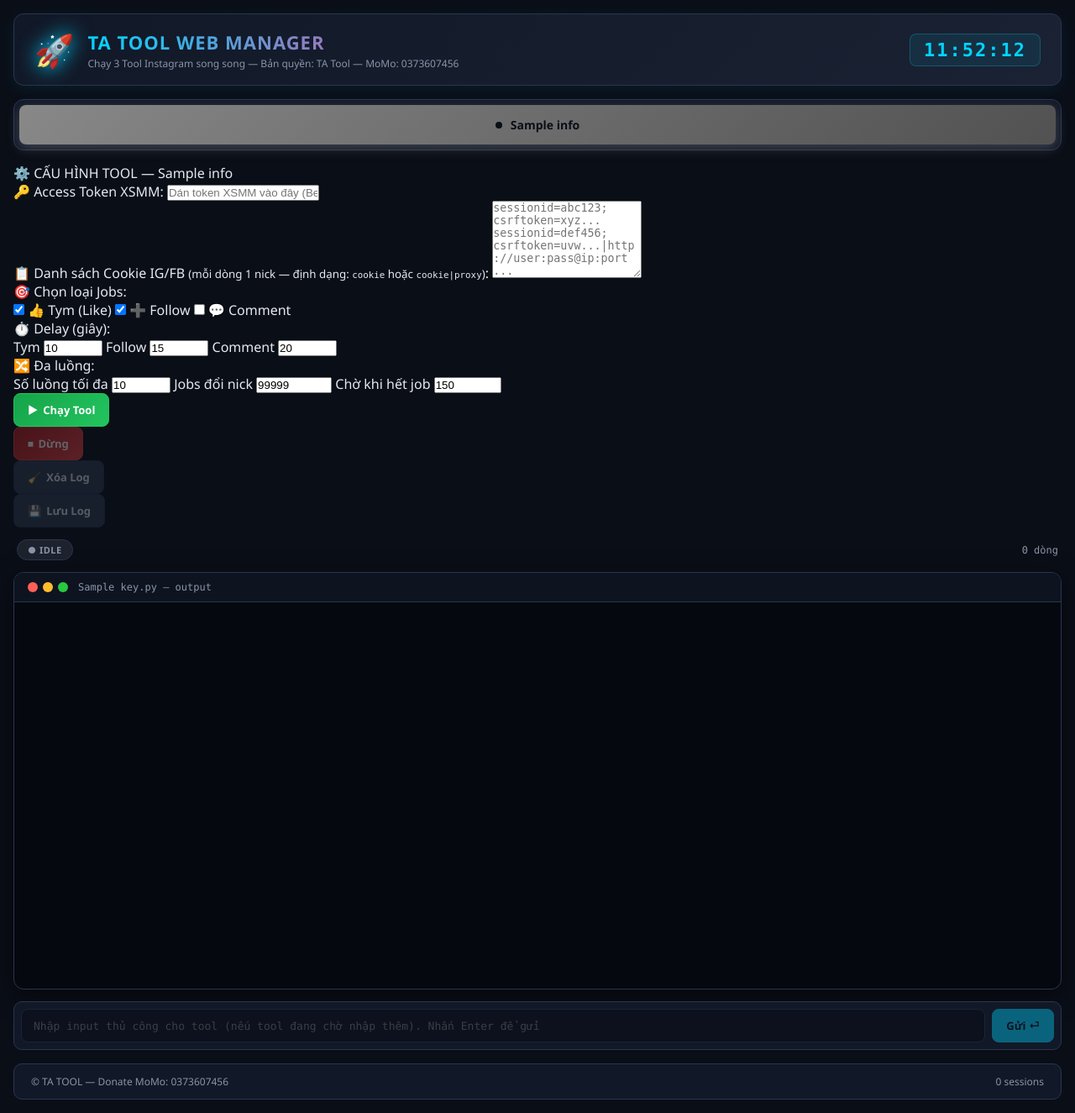
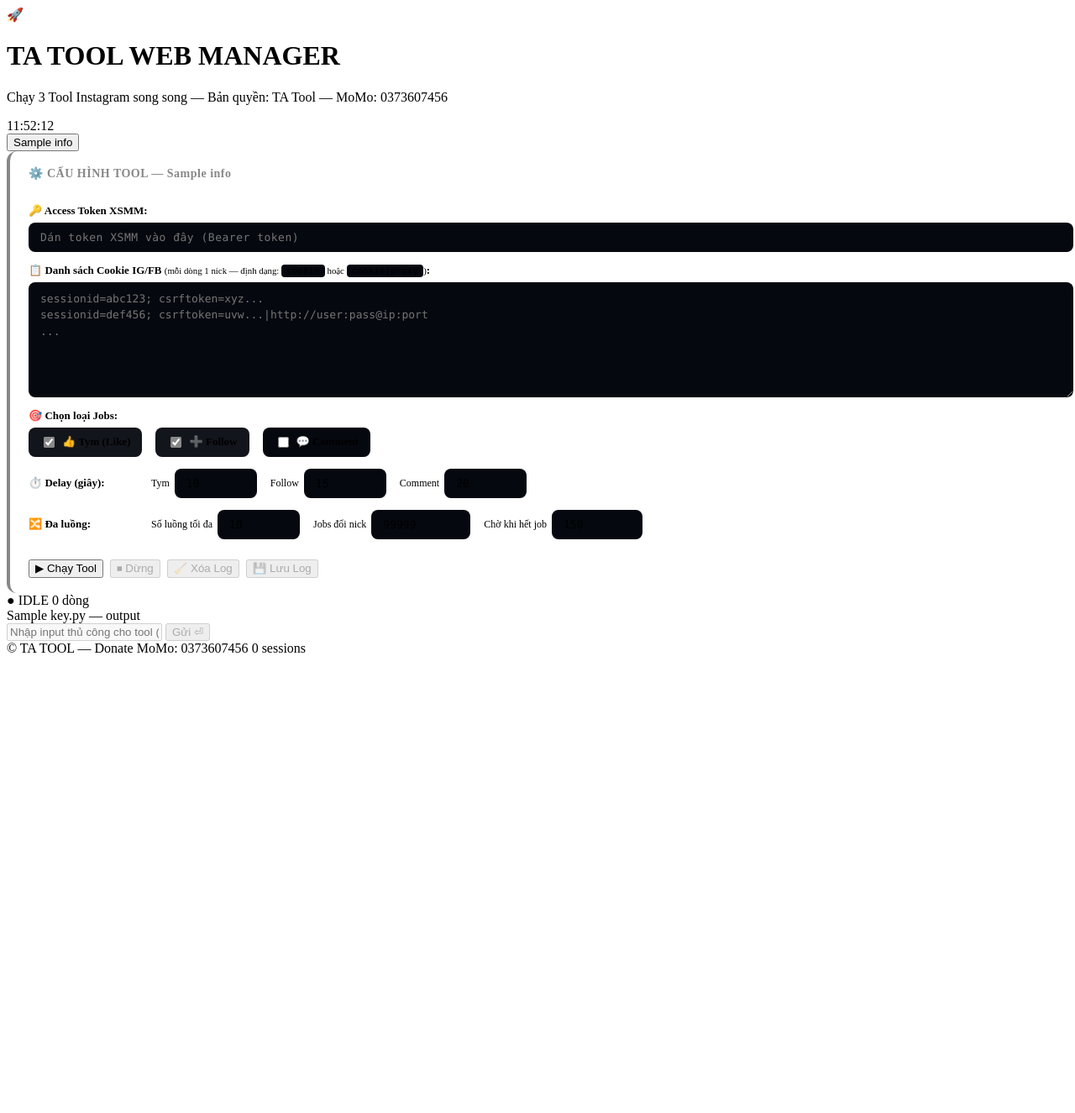
Before and after one commit to kxjxjdjhzhxhxh-jpg/Tool-xsmm, a Flask app: template templates/index.html in a window 1280 px wide. Shown: the whole page at 84% size. After the commit the page ends 777 px from the top, so only its background shows below. Run offline with Flask 3, Linux system fonts and the light colour scheme; the template is opened without the code that fills it: most values are stand-ins (such as "Sample title", 1, 10 or a date in 2020); data that the repository does not hold is empty; some libraries are stand-ins or nearby versions.

Commit message:
Update style.css

```diff
--- a/static/style.css
+++ b/static/style.css
@@ -1,246 +1,43 @@
-* { margin: 0; padding: 0; box-sizing: border-box; }
-
-:root {
-    --bg: #0a0e17;
-    --bg2: #111827;
-    --bg3: #1a2233;
-    --border: #2a3550;
-    --text: #e4e9f2;
-    --text-dim: #8a94a8;
-    --accent: #00d4ff;
-    --green: #22c55e;
-    --red: #ef4444;
-    --yellow: #eab308;
-    --pink: #ec4899;
-}
-
-body {
-    font-family: 'Segoe UI', -apple-system, BlinkMacSystemFont, sans-serif;
-    background: var(--bg);
-    color: var(--text);
-    min-height: 100vh;
-    overflow-x: hidden;
-}
-
-.app {
-    display: flex;
-    flex-direction: column;
-    min-height: 100vh;
-    max-width: 1600px;
-    margin: 0 auto;
-    padding: 16px;
-    gap: 16px;
-}
-
-/* ===== HEADER ===== */
-.header {
-    display: flex;
-    justify-content: space-between;
-    align-items: center;
-    background: linear-gradient(135deg, #111827 0%, #1a2233 100%);
-    border: 1px solid var(--border);
-    border-radius: 12px;
-    padding: 16px 24px;
-    box-shadow: 0 4px 20px rgba(0, 212, 255, 0.08);
-    flex-wrap: wrap;
-    gap: 12px;
-}
-.logo { display: flex; align-items: center; gap: 16px; }
-.logo-icon { font-size: 38px; filter: drop-shadow(0 0 12px var(--accent)); }
-.logo h1 {
-    font-size: 22px;
-    font-weight: 800;
-    background: linear-gradient(90deg, var(--accent), var(--pink));
-    -webkit-background-clip: text;
-    -webkit-text-fill-color: transparent;
-    letter-spacing: 1px;
-}
-.subtitle { font-size: 12px; color: var(--text-dim); margin-top: 2px; }
-.header-info { display: flex; align-items: center; gap: 16px; }
-.clock {
-    font-family: 'Consolas', monospace;
-    font-size: 22px;
-    font-weight: 700;
-    color: var(--accent);
-    background: rgba(0, 212, 255, 0.08);
-    padding: 6px 16px;
-    border-radius: 8px;
-    border: 1px solid rgba(0, 212, 255, 0.25);
-    letter-spacing: 2px;
-}
-
-/* ===== TABS ===== */
-.tabs {
-    display: flex;
-    gap: 8px;
-    background: var(--bg2);
-    border: 1px solid var(--border);
-    border-radius: 12px;
-    padding: 6px;
-    flex-wrap: wrap;
-}
-.tab-btn {
-    flex: 1;
-    min-width: 180px;
-    padding: 14px 20px;
-    background: transparent;
-    color: var(--text-dim);
-    border: none;
-    border-radius: 8px;
-    font-size: 14px;
-    font-weight: 600;
-    cursor: pointer;
-    transition: all 0.2s;
-    display: flex;
-    align-items: center;
-    justify-content: center;
-    gap: 10px;
-    font-family: inherit;
-}
-.tab-btn:hover { background: var(--bg3); color: var(--text); }
-.tab-btn.active {
-    background: linear-gradient(135deg, var(--tab-color), color-mix(in srgb, var(--tab-color) 60%, #000));
-    color: #0a0e17;
-    box-shadow: 0 4px 15px color-mix(in srgb, var(--tab-color) 40%, transparent);
-}
-.tab-dot {
-    width: 8px; height: 8px; border-radius: 50%;
-    background: var(--tab-color);
-    box-shadow: 0 0 10px var(--tab-color);
-}
-.tab-btn.active .tab-dot { background: #0a0e17; box-shadow: none; }
-
-/* ===== CONTENT ===== */
-.content { flex: 1; }
-.tool-panel { display: none; flex-direction: column; gap: 14px; }
-.tool-panel.active { display: flex; animation: fadeIn 0.25s ease; }
-@keyframes fadeIn { from { opacity: 0; transform: translateY(6px); } to { opacity: 1; transform: translateY(0); } }
-
-.tool-header {
-    display: flex;
-    justify-content: space-between;
-    align-items: center;
-    gap: 20px;
+/* ============ CONFIG FORM ============ */
+.config-form {
     background: var(--bg2);
     border: 1px solid var(--border);
     border-left: 4px solid var(--panel-color);
     border-radius: 12px;
-    padding: 16px 20px;
-    flex-wrap: wrap;
+    padding: 18px 22px;
+    display: flex;
+    flex-direction: column;
+    gap: 14px;
 }
-.tool-header h2 { font-size: 18px; color: var(--panel-color); margin-bottom: 4px; }
-.tool-header p { font-size: 12px; color: var(--text-dim); }
+.form-title {
+    font-size: 14px;
+    font-weight: 800;
+    color: var(--panel-color);
+    letter-spacing: 0.5px;
+    padding-bottom: 10px;
+    border-bottom: 1px dashed var(--border);
+    margin-bottom: 4px;
+}
+.form-row { display: flex; flex-direction: column; gap: 6px; }
+.form-row label {
+    font-size: 13px;
+    color: var(--text);
+    font-weight: 600;
+}
+.form-row label small { color: var(--text-dim); font-weight: 400; }
+.form-row label code {
+    background: #05080f;
+    padding: 1px 6px;
+    border-radius: 4px;
+    color: var(--accent);
+    font-size: 11px;
+}
+.form-row-inline { flex-direction: row; align-items: center; gap: 16px; flex-wrap: wrap; }
+.form-row-inline > label { min-width: 130px; }
+.inline-inputs { display: flex; gap: 16px; align-items: center; flex-wrap: wrap; }
+.inline-inputs span { display: inline-flex; align-items: center; gap: 6px; font-size: 12px; color: var(--text-dim); }
 
-.tool-actions { display: flex; gap: 8px; flex-wrap: wrap; }
-
-.btn {
-    padding: 10px 16px;
-    border: 1px solid var(--border);
-    border-radius: 8px;
-    background: var(--bg3);
-    color: var(--text);
-    font-size: 13px;
-    font-weight: 600;
-    cursor: pointer;
-    transition: all 0.15s;
-    font-family: inherit;
-    display: flex;
-    align-items: center;
-    gap: 6px;
-}
-.btn:hover:not(:disabled) { transform: translateY(-1px); filter: brightness(1.15); }
-.btn:disabled { opacity: 0.35; cursor: not-allowed; }
-
-.btn-start { background: linear-gradient(135deg, #16a34a, #22c55e); border-color: #22c55e; color: #fff; }
-.btn-start:hover:not(:disabled) { box-shadow: 0 4px 15px rgba(34, 197, 94, 0.4); }
-.btn-stop { background: linear-gradient(135deg, #b91c1c, #ef4444); border-color: #ef4444; color: #fff; }
-.btn-stop:hover:not(:disabled) { box-shadow: 0 4px 15px rgba(239, 68, 68, 0.4); }
-.btn-clear { background: #334155; }
-.btn-save { background: #334155; }
-.btn-send { background: var(--accent); color: #0a0e17; border-color: var(--accent); }
-
-/* ===== SESSION INFO ===== */
-.session-info {
-    display: flex;
-    align-items: center;
-    gap: 12px;
-    font-size: 12px;
-    color: var(--text-dim);
-    padding: 0 4px;
-    flex-wrap: wrap;
-}
-.status-badge {
-    padding: 4px 12px;
-    border-radius: 20px;
-    font-weight: 700;
-    font-size: 11px;
-    letter-spacing: 0.5px;
-}
-.status-badge.idle { background: rgba(138, 148, 168, 0.15); color: var(--text-dim); border: 1px solid var(--border); }
-.status-badge.running { background: rgba(34, 197, 94, 0.15); color: var(--green); border: 1px solid var(--green); animation: pulse 1.6s infinite; }
-.status-badge.stopped { background: rgba(239, 68, 68, 0.15); color: var(--red); border: 1px solid var(--red); }
-@keyframes pulse { 0%, 100% { opacity: 1; } 50% { opacity: 0.5; } }
-
-.session-id { font-family: 'Consolas', monospace; color: var(--accent); }
-.output-count { margin-left: auto; font-family: 'Consolas', monospace; }
-
-/* ===== TERMINAL ===== */
-.terminal-wrap {
-    background: #05080f;
-    border: 1px solid var(--border);
-    border-radius: 12px;
-    overflow: hidden;
-    box-shadow: 0 8px 30px rgba(0, 0, 0, 0.5);
-}
-.terminal-header {
-    display: flex;
-    align-items: center;
-    gap: 12px;
-    background: #0d1420;
-    padding: 10px 16px;
-    border-bottom: 1px solid var(--border);
-}
-.dots { display: flex; gap: 6px; }
-.dots span { width: 12px; height: 12px; border-radius: 50%; display: block; }
-.dots span:nth-child(1) { background: #ff5f56; }
-.dots span:nth-child(2) { background: #ffbd2e; }
-.dots span:nth-child(3) { background: #27c93f; }
-.term-title { font-size: 12px; color: var(--text-dim); font-family: 'Consolas', monospace; }
-
-.terminal {
-    height: 460px;
-    overflow-y: auto;
-    padding: 14px 18px;
-    font-family: 'Consolas', 'Monaco', 'Courier New', monospace;
-    font-size: 13px;
-    line-height: 1.55;
-    white-space: pre-wrap;
-    word-break: break-word;
-    color: #c9d1d9;
-}
-.terminal::-webkit-scrollbar { width: 10px; }
-.terminal::-webkit-scrollbar-track { background: #0d1420; }
-.terminal::-webkit-scrollbar-thumb { background: #2a3550; border-radius: 5px; }
-.terminal::-webkit-scrollbar-thumb:hover { background: #3a4870; }
-
-.term-line { padding: 1px 0; }
-.term-line .ts { color: #4b5670; margin-right: 10px; font-size: 11px; }
-.term-line.err { color: #ff7b72; }
-.term-line.warn { color: #ffd93d; }
-.term-line.ok { color: #7ee787; }
-.term-line.info { color: #79c0ff; }
-
-/* ===== INPUT BAR ===== */
-.input-bar {
-    display: flex;
-    gap: 8px;
-    background: var(--bg2);
-    border: 1px solid var(--border);
-    border-radius: 10px;
-    padding: 8px;
-}
-.stdin-input {
-    flex: 1;
+.cfg-input {
     background: #05080f;
     border: 1px solid var(--border);
     border-radius: 8px;
@@ -249,34 +46,64 @@ body {
     font-family: 'Consolas', monospace;
     font-size: 13px;
     outline: none;
-    transition: border-color 0.15s;
+    transition: border-color 0.15s, box-shadow 0.15s;
+    width: 100%;
 }
-.stdin-input:focus { border-color: var(--accent); box-shadow: 0 0 0 3px rgba(0, 212, 255, 0.12); }
-.stdin-input:disabled { opacity: 0.4; cursor: not-allowed; }
-.btn-send:disabled { opacity: 0.4; cursor: not-allowed; }
+.cfg-input:focus {
+    border-color: var(--panel-color);
+    box-shadow: 0 0 0 3px color-mix(in srgb, var(--panel-color) 15%, transparent);
+}
+textarea.cfg-input {
+    resize: vertical;
+    min-height: 80px;
+    line-height: 1.5;
+    font-family: 'Consolas', monospace;
+}
+.cfg-token { letter-spacing: 0.5px; }
 
-/* ===== FOOTER ===== */
-.footer {
+.checkbox-group {
     display: flex;
-    justify-content: space-between;
+    gap: 16px;
+    flex-wrap: wrap;
+}
+.cb-item {
+    display: inline-flex !important;
     align-items: center;
-    padding: 12px 20px;
-    background: var(--bg2);
+    gap: 6px;
+    padding: 8px 14px;
+    background: #05080f;
     border: 1px solid var(--border);
-    border-radius: 10px;
-    font-size: 12px;
+    border-radius: 8px;
+    cursor: pointer;
+    font-size: 13px;
+    font-weight: 500;
+    transition: all 0.15s;
     color: var(--text-dim);
-    flex-wrap: wrap;
-    gap: 8px;
+}
+.cb-item:hover { border-color: var(--panel-color); color: var(--text); }
+.cb-item input[type="checkbox"] { accent-color: var(--panel-color); cursor: pointer; }
+.cb-item input[type="checkbox"]:checked { color: var(--panel-color); }
+.cb-item:has(input:checked) {
+    border-color: var(--panel-color);
+    background: color-mix(in srgb, var(--panel-color) 10%, #05080f);
+    color: var(--text);
+    font-weight: 700;
 }
 
-/* ===== RESPONSIVE ===== */
+.form-actions {
+    display: flex;
+    gap: 8px;
+    flex-wrap: wrap;
+    padding-top: 6px;
+    border-top: 1px dashed var(--border);
+    margin-top: 4px;
+}
+
 @media (max-width: 768px) {
-    .app { padding: 8px; gap: 10px; }
-    .logo h1 { font-size: 16px; }
-    .clock { font-size: 16px; padding: 4px 10px; }
-    .tab-btn { font-size: 12px; padding: 10px; min-width: 120px; }
-    .terminal { height: 320px; font-size: 12px; }
-    .tool-header { padding: 12px; }
-    .btn { padding: 8px 12px; font-size: 12px; }
+    .config-form { padding: 12px 14px; gap: 10px; }
+    .form-row-inline { flex-direction: column; align-items: stretch; }
+    .form-row-inline > label { min-width: auto; }
+    .inline-inputs { gap: 10px; }
+    .checkbox-group { gap: 8px; }
+    .cb-item { padding: 6px 10px; font-size: 12px; }
 }
```
